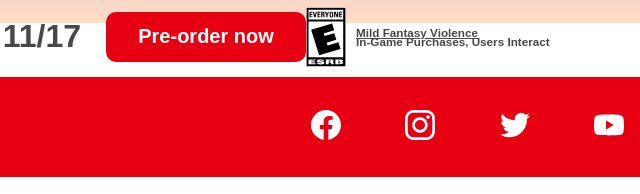
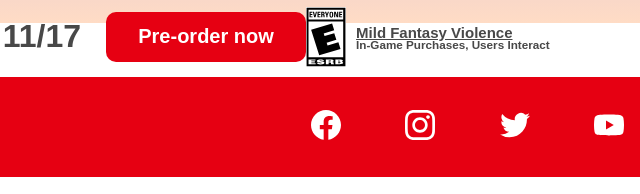
Before and after one commit to Nymtvn/Nintendo-Mockup, a plain HTML site: page index.html in a window 1280 px wide. Shown: the part 423-617 px from the top of the page, 616-1256 px from the left. Drawn offline with Linux system fonts and the light colour scheme; a web font is replaced by a local one.

Commit message:
Update index.html

```diff
--- a/index.html
+++ b/index.html
@@ -208,7 +208,7 @@
                         </g>
                     </svg>
                     <div class="esrbinfo">
-                        <h3 class="underline">Mild Fantasy Violence</h3>
+                        <h2 class="underline">Mild Fantasy Violence</h2>
                         <h3>In-Game Purchases, Users Interact</h3>
                     </div>
                 </div>
```
